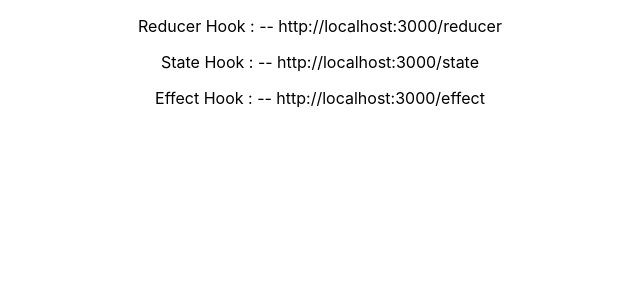
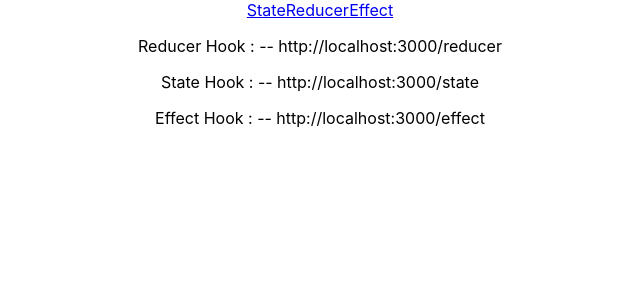
Before and after one commit to sudhansom/allHooksInReact, a React (Create React App) app: page / in a window 1280 px wide. Shown: the top 300 px of the page, without its empty margins (320-960 px from the left). Built offline with nearby package versions, Linux system fonts and the light colour scheme.

Commit message:
added navbar and links to the different pages

```diff
--- a/src/App.js
+++ b/src/App.js
@@ -1,4 +1,4 @@
-import { Routes, Route } from "react-router-dom";
+import { Routes, Route, Link } from "react-router-dom";
 
 import "./App.css";
 import UseEffectHook from "./UseEffectHook";
@@ -9,6 +9,11 @@ import Home from "./Home";
 function App() {
   return (
     <div className="App">
+      <nav className="Navbar">
+        <Link to="/state">State</Link>
+        <Link to="/reducer">Reducer</Link>
+        <Link to="/effect">Effect</Link>
+      </nav>
       <Routes>
         <Route path="/" element={<Home />}></Route>
         <Route path="/effect" element={<UseEffectHook />}></Route>
```
